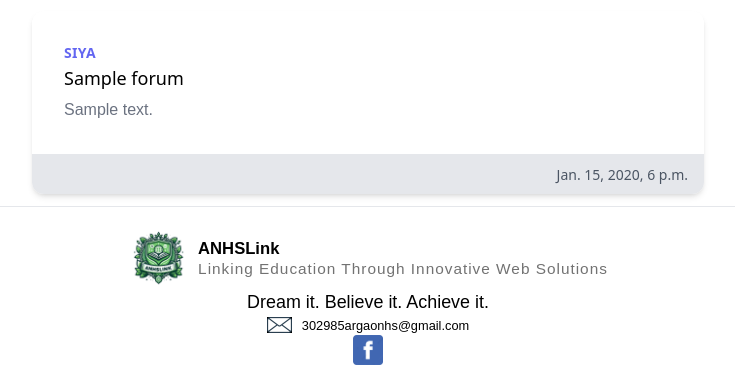
After one commit to Cozyx213/ANHSLINK2, a Django app: page /forum in a window 1280 px wide. The commit adds this page. Shown: the part 1039-1424 px from the top of the page, without its empty margins (272-1007 px from the left). Run offline with Django 4.2, Linux system fonts and the light colour scheme; a user stored in the database is signed in; data comes from the database, SQL or seed files in the repository; both versions use the stored data as it was after the commit; tables that the repository leaves empty hold one stand-in row (values such as "Sample post"); style sheets or scripts are compiled from the project's sources.

Commit message:
added forum

```diff
--- a/main/forms.py
+++ b/main/forms.py
@@ -2,7 +2,7 @@ from django import forms
 from django.db import models
 from django.contrib.auth.forms import UserCreationForm
 from django.contrib.auth.models import User
-from .models import Post, Resources
+from .models import Post, Resources, Forum
 class PostForm(forms.ModelForm):
     class Meta:
         model = Post
@@ -13,3 +13,7 @@ class ResourceForm (forms.ModelForm):
     class Meta:
         model = Resources
         fields = ["grade", "subject", "file","name"]
+class ForumForm(forms.ModelForm):
+    class Meta:
+        model = Forum
+        fields = ["title", "description"]
--- a/main/models.py
+++ b/main/models.py
@@ -33,6 +33,12 @@ class Resources (models.Model):
     def __str__(self):
         return self.grade +''+ self.subject
 
+class Forum (models.Model):
+    title = models.CharField(max_length=20, default="")
+    description = models.CharField(max_length=20, default="")
+    uploaded_at = models.DateTimeField(auto_now_add=True)
+    author = models.ForeignKey(User, on_delete=models.CASCADE)
 
-
+    def __str__(self):
+        return self.title
 # Create your models here.
--- a/main/templates/main/base.html
+++ b/main/templates/main/base.html
@@ -37,6 +37,9 @@
                 </a>
                 <a href="{% url 'create_post' %}">
                     <p>Post</p>
+                </a>
+                <a href="{% url 'forum' %}">
+                    <p>Forum</p>
                 </a>
                 <form action="{% url 'logout' %}" method="post">
                     {% csrf_token %}
--- /dev/null
+++ b/main/templates/main/forum.html
@@ -0,0 +1,31 @@
+{% extends "main/base.html" %}
+{% load static %}
+{% block body %}
+<div class="image_container">
+  <img class="picture rounded-full" src="{% static 'pictures/News_sign.png' %}" alt="Pic of ANHS" width="100%">
+  <div class="image_text hidden">
+    FLATAPS: Make learning fun and easy.
+  </div>
+</div>
+{% for forum in forums %}
+<div class="max-w-md mx-auto bg-white rounded-xl shadow-md overflow-hidden md:max-w-2xl m-3">
+  <div class="md:flex">
+    <div class="p-8">
+      <div class="uppercase tracking-wide text-sm text-indigo-500 font-semibold">{{forum.author.username}}</div>
+      <a href="#" class="block mt-1 text-lg leading-tight font-medium text-black hover:underline">{{forum.title}}</a>
+      <p class="mt-2 text-gray-500">{{forum.description}}</p>
+    </div>
+  </div>
+  <div class="px-4 py-2 bg-gray-200 text-right">
+    <span class="text-sm text-gray-600">{{forum.uploaded_at}}</span>
+  </div>
+</div>
+
+{% empty %}
+<p class="m-3 text-center text-gray-500">No posts</p>
+{% endfor %}
+
+
+
+<script src="{% static 'js/flashcard.js' %}"></script>
+{% endblock %}
--- a/main/urls.py
+++ b/main/urls.py
@@ -13,4 +13,5 @@ urlpatterns = [
     path("show_resource/<grade>/<subject>/",views.show_resource, name="show_resource" ),
     path("upload_view", views.upload_view, name="upload_view"),
     path("download/<uuid:uuid>/", views.download, name = "download"),
+    path("forum", views.forum, name="forum")
   ]
--- a/main/views.py
+++ b/main/views.py
@@ -7,7 +7,7 @@ from django.shortcuts import redirect
 from .forms import PostForm
 from .models import Post
 from .forms import ResourceForm
-from .models import Resources
+from .models import Resources, Forum
 import os
 from django.conf import settings
 from django.http import FileResponse, Http404
@@ -24,6 +24,11 @@ from django.conf import settings
 def home (request):
     posts = Post.objects.all().order_by('-created_at')
     return render(request,"main/home.html", {"posts":posts})
+
+@login_required(login_url="/login")
+def forum(request):
+    forums = Forum.objects.all().order_by('uploaded_at')
+    return render(request,"main/forum.html",{"forums":forums} )
 
 @login_required(login_url="/login")
 def show_resource(request,grade,subject):
```
Also changed, not shown: db.sqlite3, main/migrations/0009_forum.py (added), 1 other file.
